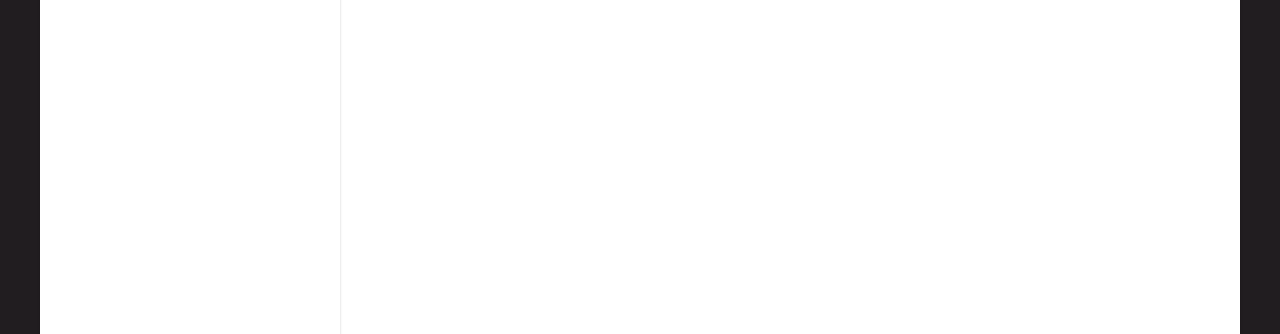
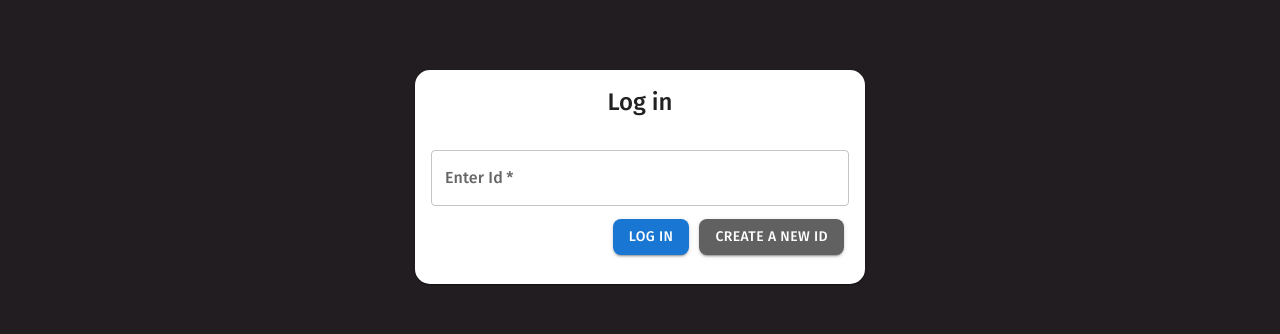
Before and after one commit to Swadesh-Panda/React-Stock_Ticker, a React (Vite) app: page / in a window 1280 px wide. Shown: the part 223-557 px from the top of the page. Built offline with nearby package versions, Linux system fonts and the light colour scheme.

Commit message:
feat: added routes for dashboard and login pages

```diff
--- a/package.json
+++ b/package.json
@@ -14,6 +14,7 @@
     "@mui/material": "^5.8.3",
     "react": "^18.0.0",
     "react-dom": "^18.0.0",
+    "react-router-dom": "^6.4.2",
     "react-swipeable-views": "^0.14.0",
     "uuid": "^8.3.2"
   },
--- a/src/App.jsx
+++ b/src/App.jsx
@@ -3,16 +3,25 @@
 import Login from "./components/Login";
 import { ContactsProvider } from "./context/ContactsProvider";
 import { ChatsProvider } from "./context/ChatsProvider";
+import { Route, Routes } from "react-router-dom";
 
 function App() {
   return (
     <div className="App">
-      <ContactsProvider>
-        <ChatsProvider>
-          <Dashboard />
-        </ChatsProvider>
-      </ContactsProvider>
-      {/* <Login /> */}
+      <Routes>
+        <Route
+          path="/dashboard"
+          element={
+            <ContactsProvider>
+              <ChatsProvider>
+                <Dashboard />
+              </ChatsProvider>
+            </ContactsProvider>
+          }
+        />
+        <Route path="/" element={<Login />} />
+        <Route path="/login" element={<Login />} />
+      </Routes>
     </div>
   );
 }
--- a/src/main.jsx
+++ b/src/main.jsx
@@ -1,5 +1,6 @@
 import React from "react";
 import ReactDOM from "react-dom/client";
+import { BrowserRouter } from "react-router-dom";
 import App from "./App";
 import "./assets/index.css";
 import { UserProvider } from "./context/UserProvider";
@@ -7,7 +8,9 @@
 ReactDOM.createRoot(document.getElementById("root")).render(
   <React.StrictMode>
     <UserProvider>
+      <BrowserRouter>
         <App />
+      </BrowserRouter>
     </UserProvider>
   </React.StrictMode>
 );
```
Also changed, not shown: 1 other file (tests, documents, lock files or other folders).
